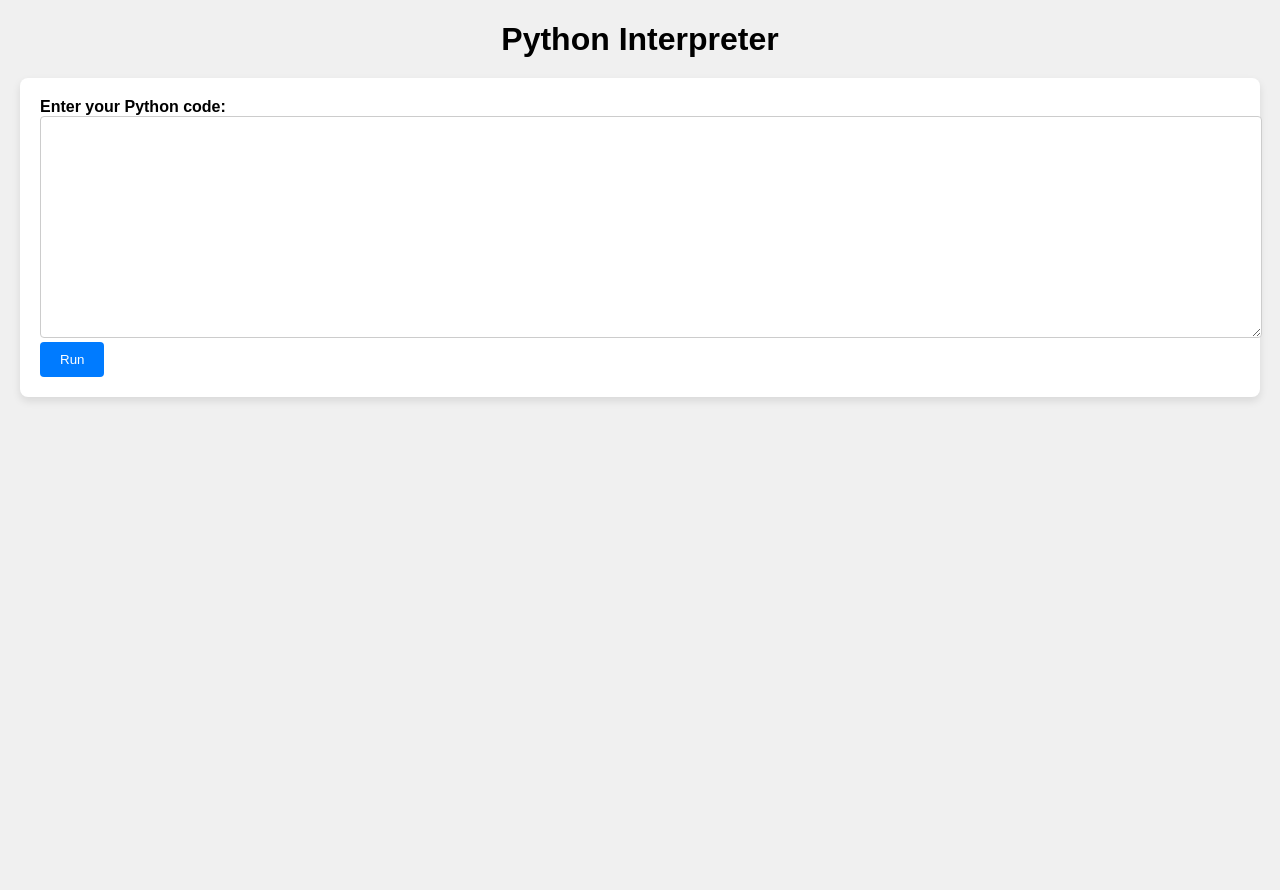
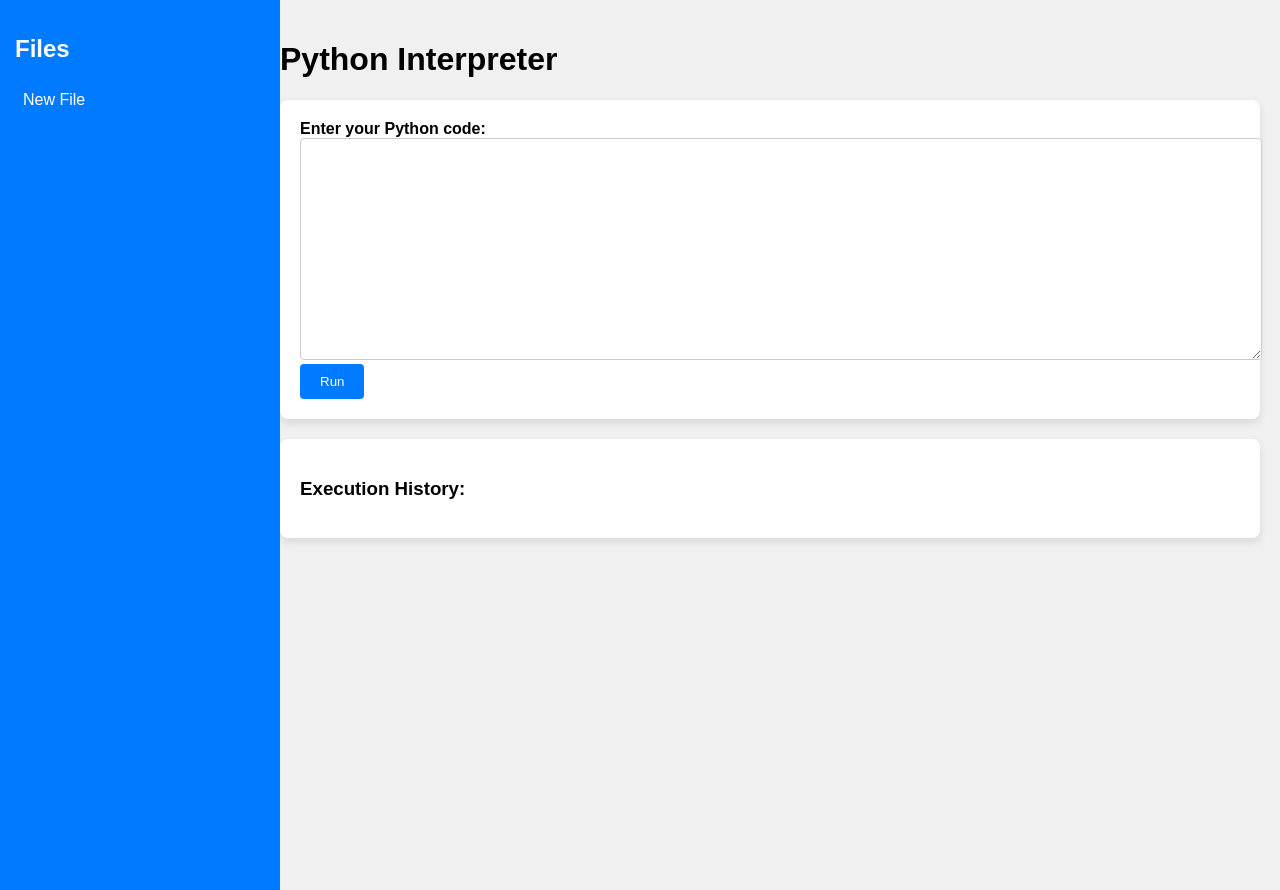
Before and after one commit to piggaga/Temporary-Text-Editor, a Flask app: page / in a window 1280 px wide. Run offline with Flask 3, Linux system fonts and the light colour scheme; some libraries are stand-ins or nearby versions.

Commit message:
Update index.html

```diff
--- a/templates/index.html
+++ b/templates/index.html
@@ -3,22 +3,54 @@
 <head>
     <meta charset="UTF-8">
     <title>Python Interpreter</title>
+    <link rel="stylesheet" href="https://cdnjs.cloudflare.com/ajax/libs/prism/1.24.1/themes/prism.min.css">
     <style>
         body {
             font-family: Arial, sans-serif;
-            margin: 20px;
+            margin: 0;
             padding: 0;
+            display: flex;
             background-color: #f0f0f0;
         }
-        h1 {
-            text-align: center;
-            margin-bottom: 20px;
+        #sidebar {
+            width: 250px;
+            background-color: #007bff;
+            color: white;
+            padding: 15px;
+            position: fixed;
+            height: 100%;
+            overflow-y: auto;
+            transition: transform 0.3s ease;
+        }
+        #sidebar h2 {
+            color: #ffffff;
+        }
+        #sidebar a {
+            color: white;
+            text-decoration: none;
+            display: block;
+            margin: 10px 0;
+            padding: 8px;
+            border-radius: 4px;
+            transition: background 0.2s;
+        }
+        #sidebar a:hover {
+            background: #0056b3;
+        }
+        #content {
+            margin-left: 260px;
+            padding: 20px;
+            width: calc(100% - 260px);
         }
         form {
             background-color: #ffffff;
             padding: 20px;
             border-radius: 8px;
             box-shadow: 0 4px 8px rgba(0, 0, 0, 0.1);
+            transition: transform 0.2s;
+        }
+        form:hover {
+            transform: scale(1.02);
         }
         label {
             font-weight: bold;
@@ -29,7 +61,7 @@
             padding: 10px;
             border: 1px solid #ccc;
             border-radius: 4px;
-            resize: vertical; /* Allow vertical resizing of textarea */
+            resize: vertical;
         }
         .btn-primary {
             background-color: #007bff;
@@ -38,6 +70,7 @@
             padding: 10px 20px;
             border-radius: 4px;
             cursor: pointer;
+            transition: background-color 0.2s;
         }
         .btn-primary:hover {
             background-color: #0056b3;
@@ -51,14 +84,32 @@
         }
         pre {
             white-space: pre-wrap;
+            background-color: #f8f9fa;
+            padding: 10px;
+            border-radius: 4px;
         }
         .error {
             color: #dc3545;
             font-weight: bold;
         }
+        .history {
+            margin-top: 20px;
+            background-color: #ffffff;
+            padding: 20px;
+            border-radius: 8px;
+            box-shadow: 0 4px 8px rgba(0, 0, 0, 0.1);
+        }
     </style>
 </head>
 <body>
+    <div id="sidebar">
+        <h2>Files</h2>
+        {% for file in files %}
+            <a href="{{ url_for('index', filename=file) }}">{{ file }}</a>
+        {% endfor %}
+        <a href="{{ url_for('index') }}">New File</a>
+    </div>
+    <div id="content">
         <h1>Python Interpreter</h1>
         <div class="container">
             <form method="POST">
@@ -79,10 +130,26 @@
                 </div>
                 {% else %}
                 <h3>Output:</h3>
-            <pre>{{ output }}</pre>
+                <pre class="language-python">{{ output }}</pre>
                 {% endif %}
             </div>
             {% endif %}
+
+            <div class="history">
+                <h3>Execution History:</h3>
+                {% for code, output in history %}
+                    <div>
+                        <strong>Code:</strong>
+                        <pre class="language-python">{{ code }}</pre>
+                        <strong>Output:</strong>
+                        <pre>{{ output }}</pre>
                     </div>
+                    <hr>
+                {% endfor %}
+            </div>
+        </div>
+    </div>
+
+    <script src="https://cdnjs.cloudflare.com/ajax/libs/prism/1.24.1/prism.min.js"></script>
 </body>
 </html>
```
Lines whose indentation alone changed are shown as unchanged.
